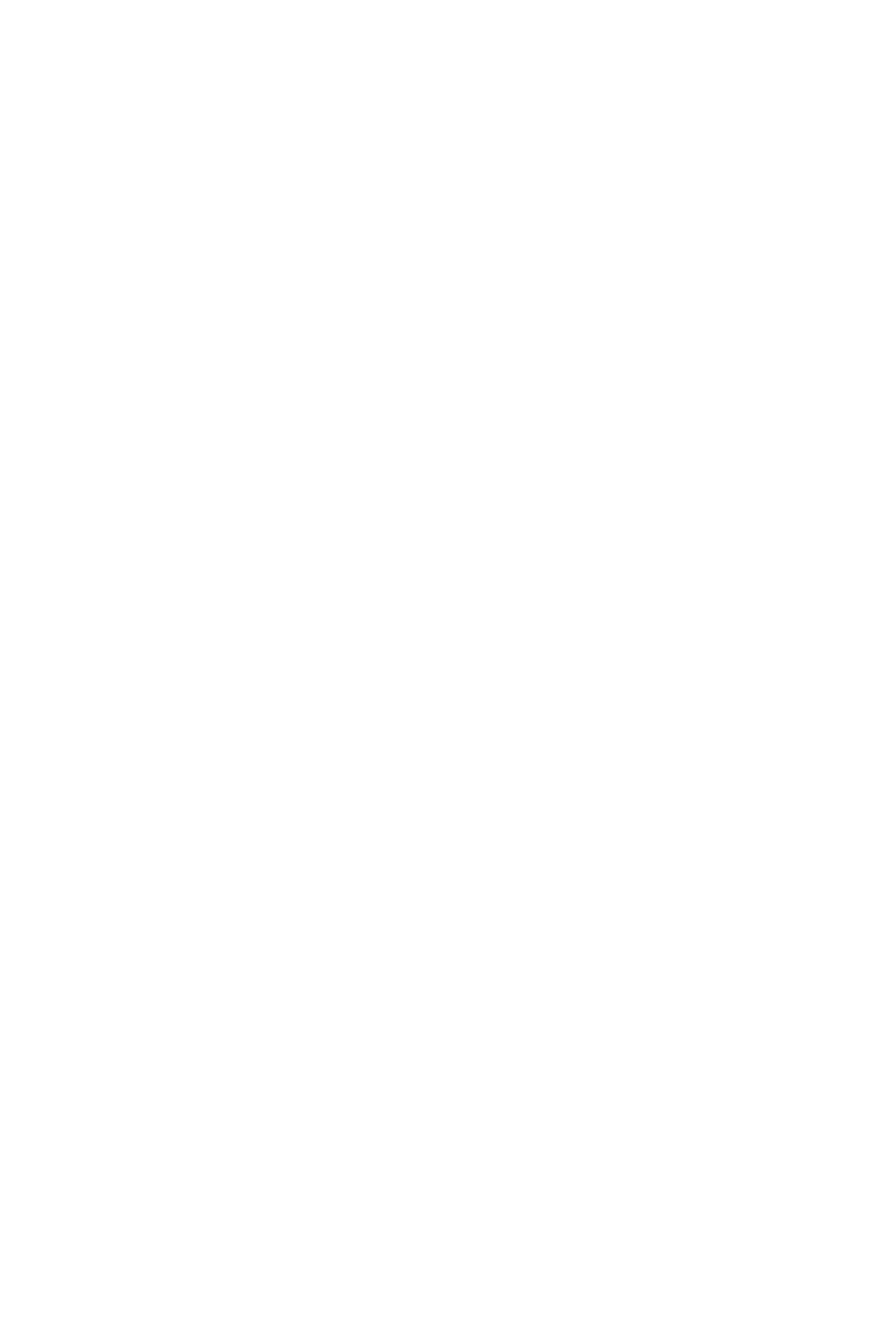
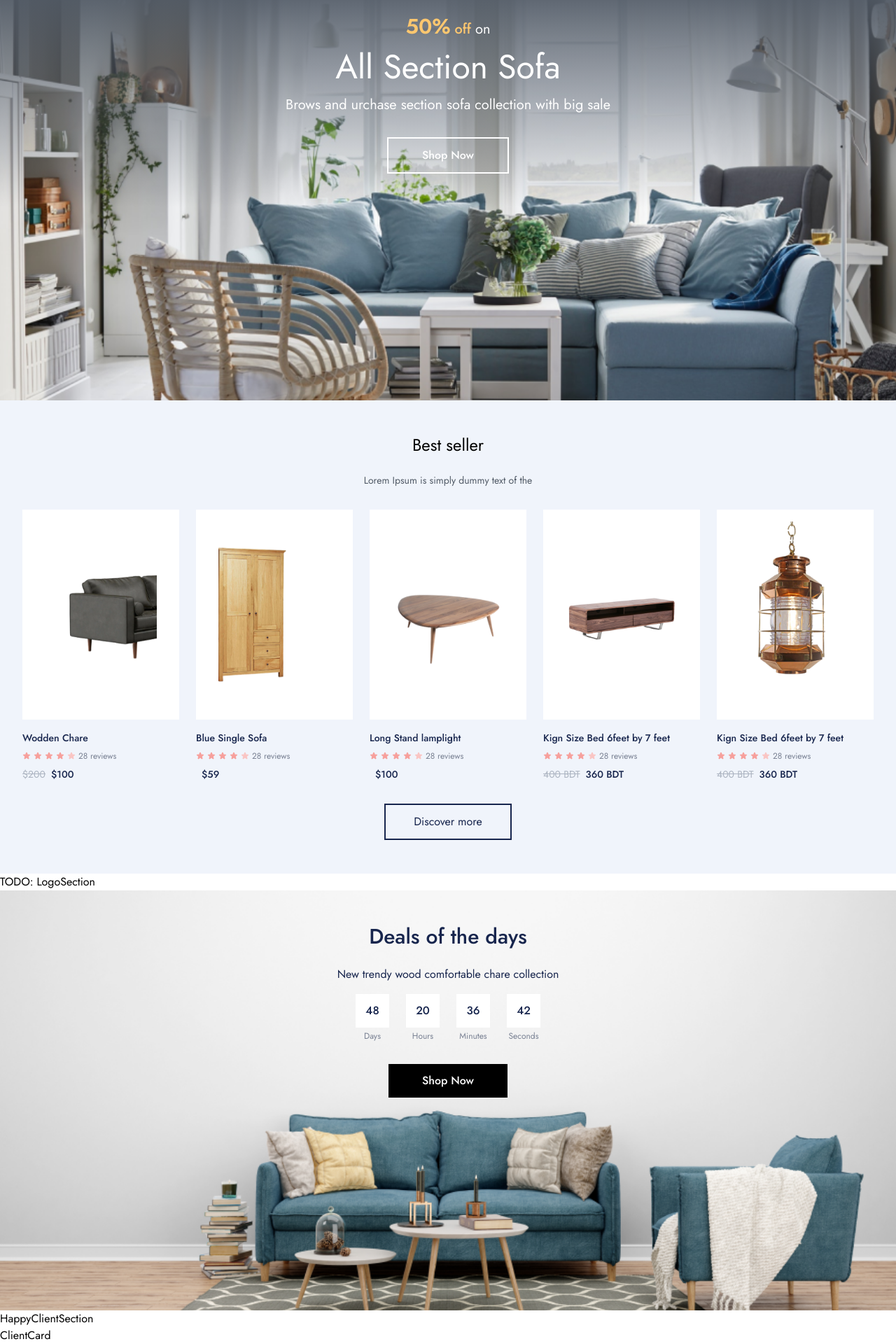
Before and after one commit to RifatdaM/ento-ecommerce, a Next.js app: page / in a window 1280 px wide. Shown: the part 2363-4283 px from the top of the page at 70% size. Before the commit the page ends 2271 px from the top, so only its background shows below. Built offline with nearby package versions, Linux system fonts and the light colour scheme.

Commit message:
offer,best seller and deals section done. need to complete all the TODO:

```diff
--- /dev/null
+++ b/components/BestSeller.js
@@ -0,0 +1,69 @@
+import Image from "next/image";
+import React from "react";
+import CatagoryCard from "./CatagoryCard";
+import ProductCard from "./ProductCard";
+import bp1 from "../public/5.png";
+import bp2 from "../public/6.png";
+import bp3 from "../public/7.png";
+import bp4 from "../public/8.png";
+import bp5 from "../public/9.png";
+
+function BestSeller() {
+  return (
+    <div className=" bg-Blue-1 py-12">
+      <div className="container">
+        <div className="pb-8">
+          <h2 className=" text-2xl text-center pb-6">Best seller</h2>
+          <p className=" text-sm text-center text-Gray-3">
+            Lorem Ipsum is simply dummy text of the
+          </p>
+        </div>
+        {/* PRODUCT CARD */}
+        <div className="grid grid-cols-2 md:grid-cols-3 lg:grid-cols-4 xl:grid-cols-5 gap-x-2 gap-y-8 lg:gap-x-6">
+          <ProductCard
+            productImage={bp1}
+            productName={"Wodden Chare"}
+            reviewNumber={"28"}
+            currentPrice={"$100"}
+            previousPrice={"$200"}
+          />
+          <ProductCard
+            productImage={bp2}
+            productName={"Blue Single Sofa"}
+            reviewNumber={"28"}
+            currentPrice={"$59"}
+          />
+          <ProductCard
+            productImage={bp3}
+            productName={"Long Stand lamplight"}
+            reviewNumber={"28"}
+            currentPrice={"$100"}
+          />
+          <ProductCard
+            productImage={bp4}
+            productName={"Kign Size Bed 6feet by 7 feet"}
+            reviewNumber={"28"}
+            currentPrice={"360 BDT"}
+            previousPrice={"400 BDT"}
+          />
+          <ProductCard
+            productImage={bp5}
+            productName={"Kign Size Bed 6feet by 7 feet"}
+            reviewNumber={"28"}
+            currentPrice={"360 BDT"}
+            previousPrice={"400 BDT"}
+          />
+        </div>
+
+        {/* BUTTON */}
+        <div className="flex justify-center mt-8">
+          <button className="px-10 py-3 text-Primary-dark border-2 border-Primary-dark">
+            Discover more
+          </button>
+        </div>
+      </div>
+    </div>
+  );
+}
+
+export default BestSeller;
--- /dev/null
+++ b/components/ClientCard.js
@@ -0,0 +1,9 @@
+import React from 'react'
+
+function ClientCard() {
+  return (
+    <div>ClientCard</div>
+  )
+}
+
+export default ClientCard
--- /dev/null
+++ b/components/DealComponent.js
@@ -0,0 +1,17 @@
+import React from "react";
+import TimerComponent from "./TimerComponent";
+
+function DealComponent() {
+  return (
+    <div className="bg-[url('../public/hero4.png')] h-[600px] bg-cover bg-no-repeat bg-center ">
+      <div className="text-Primary-dark container py-12 text-center">
+        <h2 className=" font-medium text-3xl pb-6">Deals of the days</h2>
+        <p className="px-12">New trendy wood comfortable chare collection</p>
+        <TimerComponent days='48' hours='20' minutes='36' seconds='42'/>
+        <button className=" bg-black text-white font-medium px-8 md:px-12 py-3 text-xs md:text-base">Shop Now</button>
+      </div>
+    </div>
+  );
+}
+
+export default DealComponent;
--- /dev/null
+++ b/components/HappyClientSection.js
@@ -0,0 +1,12 @@
+import React from 'react'
+import ClientCard from './ClientCard'
+
+function HappyClientSection() {
+  return (
+    <div>HappyClientSection
+        <ClientCard/>
+    </div>
+  )
+}
+
+export default HappyClientSection
--- /dev/null
+++ b/components/LogoSection.js
@@ -0,0 +1,10 @@
+import Image from "next/image";
+import React from "react";
+
+function LogoSection() {
+  return <div>
+    TODO: LogoSection
+  </div>;
+}
+
+export default LogoSection;
--- /dev/null
+++ b/components/OfferSection.js
@@ -0,0 +1,29 @@
+import React from "react";
+
+
+function OfferSection() {
+  return (
+    <div className="bg-[url('../public/hero2.png')] h-[600px] bg-cover bg-no-repeat bg-center">
+      <div className="bg-gradient-to-b from-Gray-3 text-white">
+        <div className="container py-12 flex flex-col items-center">
+          <p className="text-base md:text-xl text-center">
+            <span className="text-2xl md:text-3xl font-semibold text-Yellow-havy">
+              50%
+            </span>{" "}
+            <span className=" text-Yellow-havy font-medium">off</span> on
+          </p>
+          <h2 className="text-4xl py-4 md:text-5xl text-center">
+            All Section Sofa
+          </h2>
+          <p className="text-base md:text-xl leading-8 text-center px-12 pb-8">
+            Brows and urchase section sofa collection with big sale
+          </p>
+
+          <button className="text-white border-2 font-medium border-white px-12 py-3">Shop Now</button>
+        </div>
+      </div>
+    </div>
+  );
+}
+
+export default OfferSection;
--- /dev/null
+++ b/components/TimerComponent.js
@@ -0,0 +1,34 @@
+import React from 'react'
+
+function TimerComponent({days, hours, minutes, seconds}) {
+  return (
+    <div className='flex gap-6 justify-center pt-4 pb-8'>
+        <div className='flex flex-col gap-1 items-center'>
+            <div className='py-3 w-12 bg-white'>
+                <h4 className=' font-medium'>{days}</h4>
+            </div>
+            <p className=' text-xs text-Gray-2'>Days</p>
+        </div>
+        <div className='flex flex-col gap-1 items-center'>
+            <div className='py-3 w-12 bg-white'>
+                <h4 className=' font-medium'>{hours}</h4>
+            </div>
+            <p className=' text-xs text-Gray-2'>Hours</p>
+        </div>
+        <div className='flex flex-col gap-1 items-center'>
+            <div className='py-3 w-12 bg-white'>
+                <h4 className=' font-medium'>{minutes}</h4>
+            </div>
+            <p className=' text-xs text-Gray-2'>Minutes</p>
+        </div>
+        <div className='flex flex-col gap-1 items-center'>
+            <div className='py-3 w-12 bg-white'>
+                <h4 className=' font-medium'>{seconds}</h4>
+            </div>
+            <p className=' text-xs text-Gray-2'>Seconds</p>
+        </div>
+    </div>
+  )
+}
+
+export default TimerComponent
--- a/components/WeOffer.js
+++ b/components/WeOffer.js
@@ -9,7 +9,7 @@ import {
 
 function WeOffer() {
   return (
-    <div className="container py-12 grid grid-cols-1 md:grid-cols-2 lg:grid-cols-4  gap-12">
+    <div className="container py-20 grid grid-cols-1 md:grid-cols-2 lg:grid-cols-4  gap-12">
       <WeOfferReusableComp
         Icon={ShoppingBagIcon}
         title="Shop Online"
--- a/pages/index.js
+++ b/pages/index.js
@@ -1,8 +1,13 @@
 import Head from "next/head";
+import BestSeller from "../components/BestSeller";
 import Catagory from "../components/Catagory";
+import DealComponent from "../components/DealComponent";
+import HappyClientSection from "../components/HappyClientSection";
 import HeroSection from "../components/HeroSection";
+import LogoSection from "../components/LogoSection";
 import NavBar from "../components/NavBar";
 import NewArrivals from "../components/NewArrivals";
+import OfferSection from "../components/OfferSection";
 import WeOffer from "../components/WeOffer";
 
 export default function Home() {
@@ -13,11 +18,16 @@ export default function Home() {
         <meta name="description" content="Generated by create next app" />
         <link rel="icon" href="/favicon.ico" />
       </Head>
-     <NavBar/>
-     <HeroSection/>
-     <Catagory/>
-     <NewArrivals/>
-     <WeOffer/>
+      <NavBar />
+      <HeroSection />
+      <Catagory />
+      <NewArrivals />
+      <WeOffer />
+      <OfferSection />
+      <BestSeller />
+      <LogoSection />
+      <DealComponent/>
+      <HappyClientSection/>
     </div>
   );
 }
```
